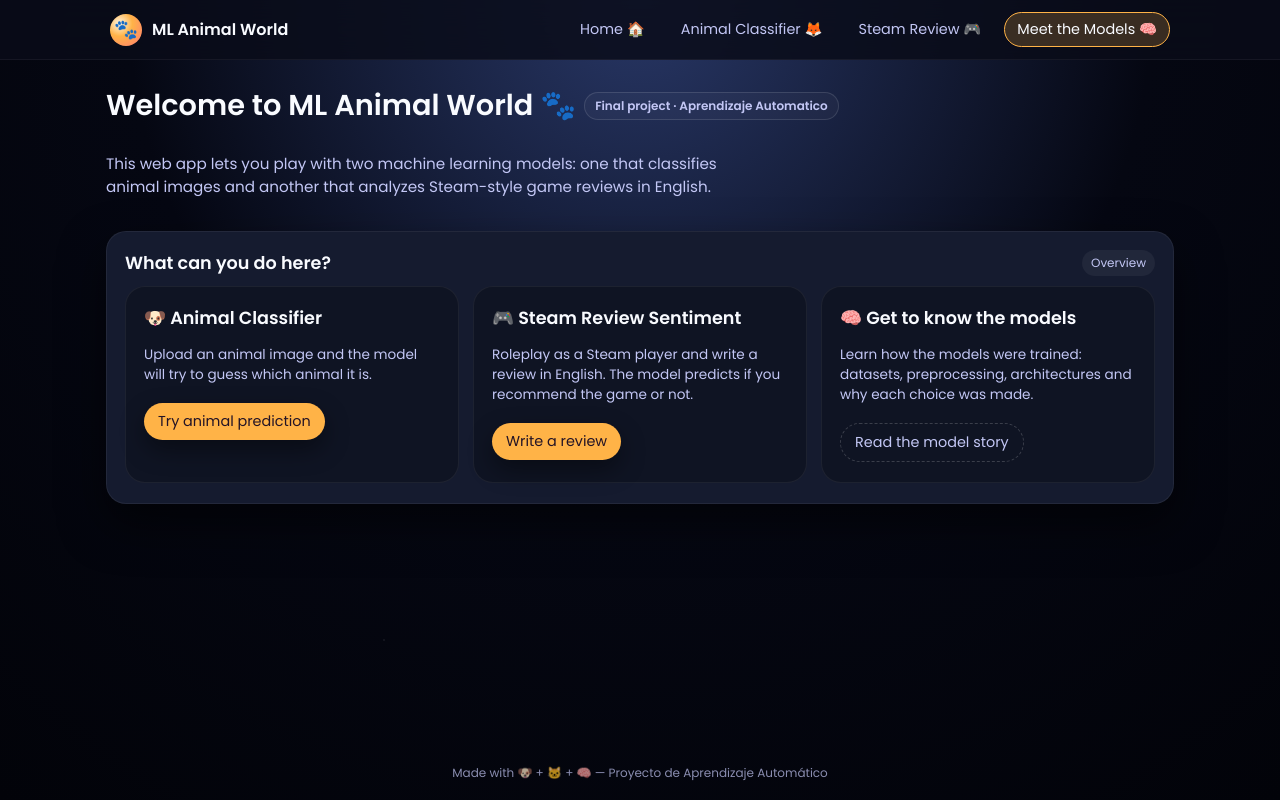
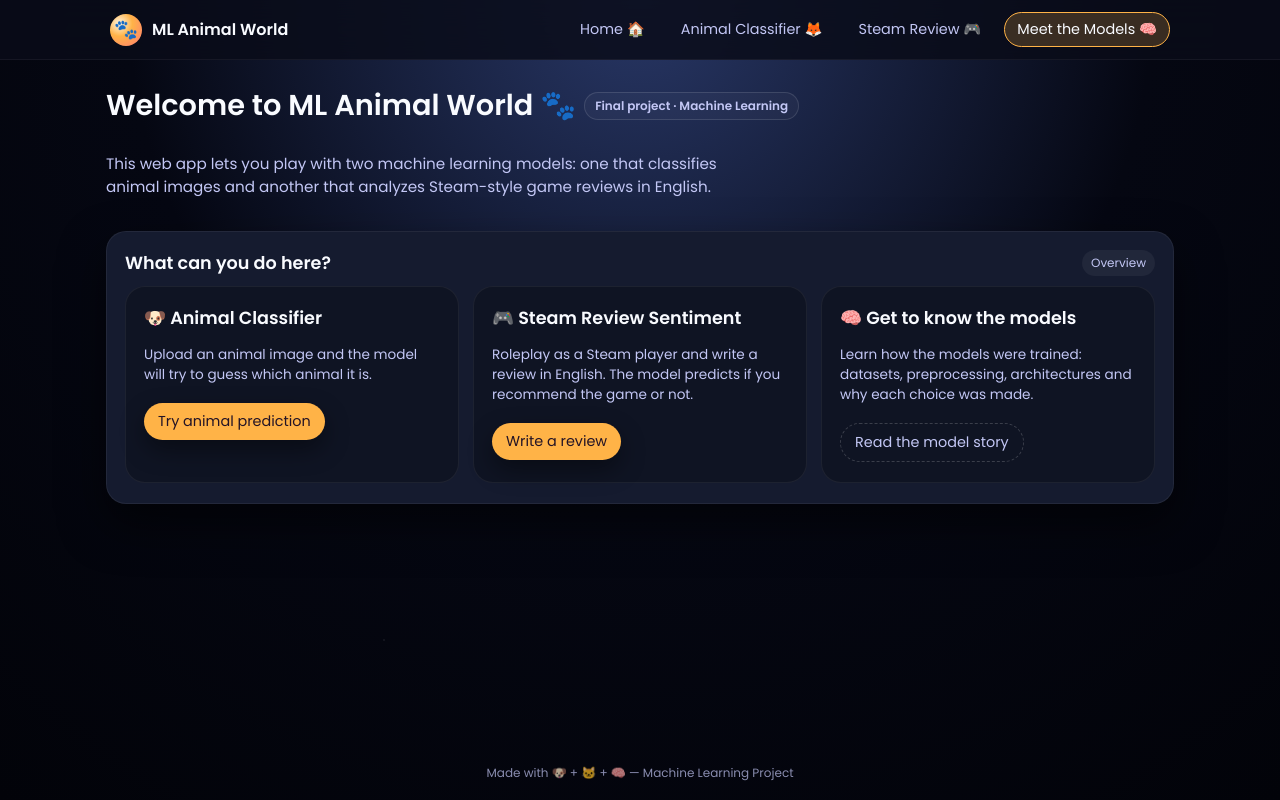
Before and after one commit to Fube1971/proyecto-aprendizaje-automatico-django, a Django app: page / in a window 1280 px wide. Run offline with Django 5.2, Linux system fonts and the light colour scheme.

Commit message:
Update Spanish phrases to English in templates
Changed footer and badge text from Spanish to English in base.html and home.html for consistency and clarity.

```diff
--- a/django_app/app_ml/templates/app_ml/base.html
+++ b/django_app/app_ml/templates/app_ml/base.html
@@ -274,7 +274,7 @@
   </main>
 
   <footer class="footer">
-    Made with 🐶 + 🐱 + 🧠 — Proyecto de Aprendizaje Automático
+    Made with 🐶 + 🐱 + 🧠 — Machine Learning Project
   </footer>
 </body>
 </html>
--- a/django_app/app_ml/templates/app_ml/home.html
+++ b/django_app/app_ml/templates/app_ml/home.html
@@ -6,7 +6,7 @@
 <section class="hero">
   <div class="hero-title">
     Welcome to ML Animal World 🐾
-    <span class="badge">Final project · Aprendizaje Automatico</span>
+    <span class="badge">Final project · Machine Learning</span>
   </div>
   <p class="hero-subtitle">
     This web app lets you play with two machine learning models:
```
